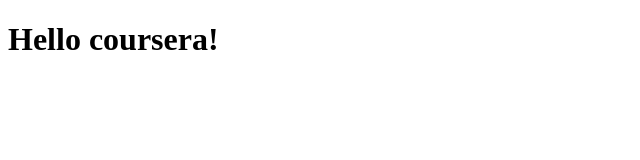
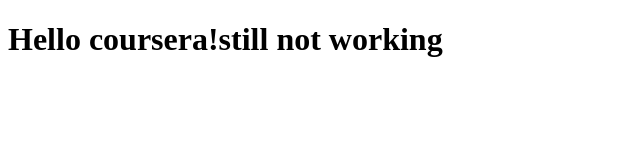
Before and after one commit to wakeforce/coursera-test, a plain HTML site: page site/index.html in a window 1280 px wide. Shown: the whole page, without its empty margins (0-640 px from the left). Drawn offline with Linux system fonts and the light colour scheme.

Commit message:
small chance to our file.

```diff
--- a/site/index.html
+++ b/site/index.html
@@ -4,6 +4,6 @@
 	<title>Hello coursera!</title>
 </head>
 <body>
-<h1>Hello coursera!</h1>
+<h1>Hello coursera!still not working</h1>
 </body>
 </html>
```
